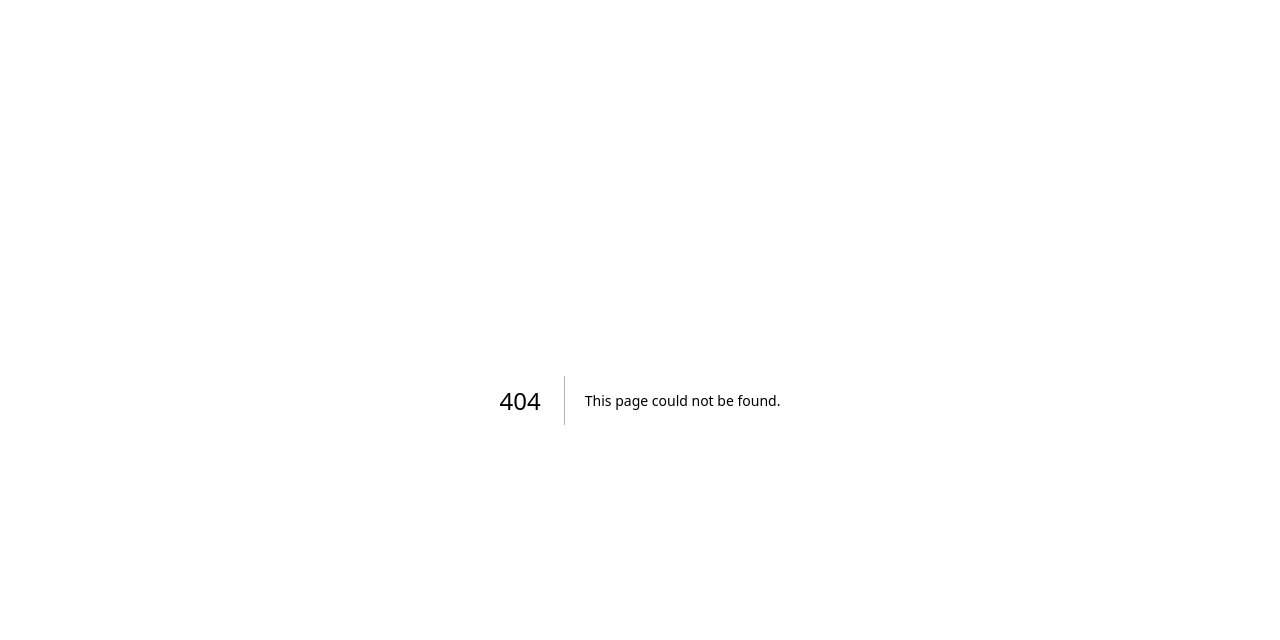
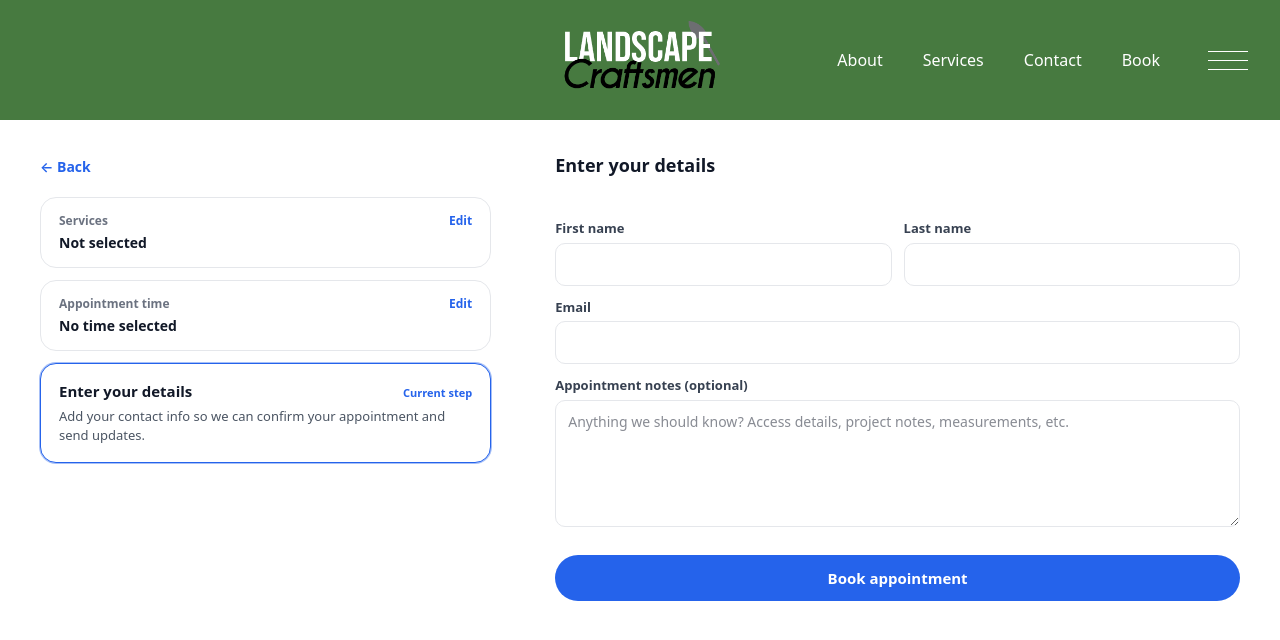
Before and after one commit to Syntactix31/capstone-proj, a Next.js app: page /book/details in a window 1280 px wide. Before the commit this address had no page. Shown: the top 640 px of the page. Built offline with nearby package versions, Linux system fonts and the light colour scheme.

Commit message:
Front end done booking navigation done

```diff
--- /dev/null
+++ b/src/app/book/details/page.js
@@ -0,0 +1,212 @@
+"use client";
+
+import { useState, useMemo } from "react";
+import { useSearchParams, useRouter } from "next/navigation";
+import NavBar from "../../components/Navbar.js";
+
+const SERVICE_OPTIONS = [
+  { id: "fence", name: "Fence Installation", duration: "1–2 days" },
+  { id: "deck-railing", name: "Deck & Railing", duration: "3–5 days" },
+  { id: "pergola", name: "Pergola", duration: "1–3 days" },
+  { id: "sod", name: "Sod Installation", duration: "1 day" },
+  { id: "trees-shrubs", name: "Trees & Shrubs", duration: "2–6 hrs" },
+];
+
+export default function DetailsPage() {
+  const router = useRouter();
+  const searchParams = useSearchParams();
+
+  const serviceId = searchParams.get("service");
+  const day = searchParams.get("day");
+  const time = searchParams.get("time");
+
+  const selectedService = useMemo(
+    () => SERVICE_OPTIONS.find((s) => s.id === serviceId) || null,
+    [serviceId]
+  );
+
+  const [form, setForm] = useState({
+    firstName: "",
+    lastName: "",
+    email: "",
+    notes: "",
+  });
+
+  const update = (key) => (e) =>
+    setForm((prev) => ({ ...prev, [key]: e.target.value }));
+
+  const handleSubmit = (e) => {
+    e.preventDefault();
+
+    if (!form.firstName || !form.email) {
+      alert("Please enter at least your first name and email.");
+      return;
+    }
+
+    /*TEMPORARY PLACEHOLDER UNTIL WE GET DATABASE ACCESS OR CALENDAR INTEGRATIONS*/
+    console.log("BOOK APPOINTMENT:", {
+      serviceId,
+      day,
+      time,
+      ...form,
+    });
+
+    alert("Appointment request submitted! (Check console for payload.)");
+  };
+
+  return (
+    <div>
+        <header>
+            < NavBar />
+        </header>
+        <div className="booking-page">
+          <main className="booking-layout">
+        {/* LEFT COLUMN – summary cards */}
+        <section className="booking-left">
+          <button
+            type="button"
+            className="back-button"
+            onClick={() => router.back()}
+          >
+            ← Back
+          </button>
+
+          {/* Service summary */}
+          <div className="summary-card">
+            <div className="summary-card-header">
+              <div>
+                <div className="summary-card-label">Services</div>
+                <div className="summary-card-title">
+                  {selectedService ? selectedService.name : "Not selected"}
+                </div>
+                {selectedService && (
+                  <div className="summary-card-sub">
+                    {selectedService.duration}
+                  </div>
+                )}
+              </div>
+              <button
+                type="button"
+                className="summary-card-edit"
+                onClick={() => router.push("/book")}
+              >
+                Edit
+              </button>
+            </div>
+          </div>
+
+          {/* Appointment time summary */}
+          <div className="summary-card">
+            <div className="summary-card-header">
+              <div>
+                <div className="summary-card-label">Appointment time</div>
+                <div className="summary-card-title">
+                {/*TEMPORARY PLACEHOLDER ,, need to change for when we get calendar integration*/}
+                  {day && time
+                    ? `Oct ${day}, at ${time}`
+                    : "No time selected"
+                  }
+                </div>
+              </div>
+              <button
+                type="button"
+                className="summary-card-edit"
+                onClick={() =>
+                  router.push(
+                    `/book/time?service=${encodeURIComponent(serviceId || "")}`
+                  )
+                }
+              >
+                Edit
+              </button>
+            </div>
+          </div>
+
+          {/* step */}
+          <div className="step-card step-card--active">
+            <div className="step-card-header">
+              <h2 className="step-card-title">Enter your details</h2>
+              <span className="step-card-status">Current step</span>
+            </div>
+            <p className="step-card-text">
+              Add your contact info so we can confirm your appointment and send
+              updates.
+            </p>
+          </div>
+        </section>
+
+        {/* RIGHT COLUMN – contact form */}
+        <section className="booking-right">
+          <h1 className="details-title">Enter your details</h1>
+
+          <form className="details-form" onSubmit={handleSubmit}>
+            {/* Name row */}
+            <div className="details-row">
+              <div className="details-field">
+                <label className="details-label" htmlFor="firstName">
+                  First name
+                </label>
+                <input
+                  id="firstName"
+                  type="text"
+                  className="details-input"
+                  value={form.firstName}
+                  onChange={update("firstName")}
+                  required
+                />
+              </div>
+
+              <div className="details-field">
+                <label className="details-label" htmlFor="lastName">
+                  Last name
+                </label>
+                <input
+                  id="lastName"
+                  type="text"
+                  className="details-input"
+                  value={form.lastName}
+                  onChange={update("lastName")}
+                />
+              </div>
+            </div>
+
+            {/* Email */}
+            <div className="details-field">
+              <label className="details-label" htmlFor="email">
+                Email
+              </label>
+              <input
+                id="email"
+                type="email"
+                className="details-input"
+                value={form.email}
+                onChange={update("email")}
+                required
+              />
+            </div>
+
+            {/* Notes */}
+            <div className="details-field">
+              <label className="details-label" htmlFor="notes">
+                Appointment notes (optional)
+              </label>
+              <textarea
+                id="notes"
+                className="details-textarea"
+                rows={5}
+                value={form.notes}
+                onChange={update("notes")}
+                placeholder="Anything we should know? Access details, project notes, measurements, etc."
+              />
+            </div>
+
+            <button type="submit" className="details-submit">
+              Book appointment
+            </button>
+          </form>
+        </section>
+      </main>
+    </div>
+    </div>
+  );
+}
--- a/src/app/book/time/page.js
+++ b/src/app/book/time/page.js
@@ -1,7 +1,6 @@
 "use client";
 
 import { useState, useMemo } from "react";
-// For App Router:
 import { useSearchParams, useRouter } from "next/navigation";
 import NavBar from "../../components/Navbar";
 
@@ -51,23 +50,15 @@ const TIME_SLOTS = [
 ];
 
 export default function BookPage() {
-  // For App Router:
   const searchParams = useSearchParams();
   const serviceId = searchParams.get("service");
   const router = useRouter();
-
-  // If you're using the pages router instead, use this:
-  // const router = useRouter();
-  // const serviceId = router.query.service;
-
   const selectedService = useMemo(
     () => SERVICE_OPTIONS.find((s) => s.id === serviceId) || null,
     [serviceId]
   );
 
-  // Simple "fake month": 30 days
     const days = Array.from({ length: 30 }, (_, i) => i + 1);
-
     const [selectedDay, setSelectedDay] = useState(null);
     const [selectedTime, setSelectedTime] = useState(null);
 
@@ -79,17 +70,12 @@ export default function BookPage() {
         return;
     }
 
-    // Later: push to details page or send to backend
-    console.log("Booking selection:", {
-      serviceId,
-      day: selectedDay,
-      time: selectedTime,
-    });
-
-    alert(
-      `Selected:\nService: ${
-        selectedService ? selectedService.name : serviceId
-      }\nDay: ${selectedDay}\nTime: ${selectedTime}`
+    router.push(
+        `/book/details?service=${encodeURIComponent(
+        serviceId || ""
+        )}&day=${encodeURIComponent(selectedDay)}&time=${encodeURIComponent(
+        selectedTime
+        )}`
     );
     };
 
--- a/src/app/globals.css
+++ b/src/app/globals.css
@@ -997,6 +997,139 @@ body {
   }
 }
 
+/* --------- Details / contact form page --------- */
+
+.details-title {
+  margin: 0 0 16px 0;
+  font-size: 18px;
+  font-weight: 700;
+}
+
+.details-form {
+  display: flex;
+  flex-direction: column;
+  gap: 12px;
+}
+
+.details-row {
+  display: flex;
+  gap: 12px;
+}
+
+.details-field {
+  flex: 1;
+  display: flex;
+  flex-direction: column;
+}
+
+.details-label {
+  font-size: 13px;
+  font-weight: 600;
+  margin-bottom: 4px;
+  color: #374151;
+}
+
+.details-input {
+  border-radius: 10px;
+  border: 1px solid #e5e7eb;
+  padding: 10px 12px;
+  font-size: 14px;
+  outline: none;
+}
+
+.details-input:focus,
+.details-textarea:focus {
+  border-color: #2563eb;
+  box-shadow: 0 0 0 1px rgba(37, 99, 235, 0.3);
+}
+
+.details-textarea {
+  border-radius: 10px;
+  border: 1px solid #e5e7eb;
+  padding: 10px 12px;
+  font-size: 14px;
+  resize: vertical;
+  min-height: 120px;
+  outline: none;
+}
+
+.details-submit {
+  margin-top: 16px;
+  width: 100%;
+  border-radius: 999px;
+  border: none;
+  padding: 12px 16px;
+  font-size: 15px;
+  font-weight: 600;
+  cursor: pointer;
+  background-color: #2563eb;
+  color: #ffffff;
+  transition: background-color 0.15s ease, transform 0.1s ease;
+}
+
+.details-submit:hover {
+  background-color: #1d4ed8;
+  transform: translateY(-1px);
+}
+
+.summary-card {
+  border-radius: 16px;
+  border: 1px solid #e5e7eb;
+  background-color: #ffffff;
+  padding: 14px 18px;
+  margin-bottom: 12px;
+}
+
+.summary-card-header {
+  display: flex;
+  justify-content: space-between;
+  align-items: flex-start;
+}
+
+.summary-card-label {
+  font-size: 12px;
+  font-weight: 600;
+  color: #6b7280;
+  margin-bottom: 2px;
+}
+
+.summary-card-title {
+  font-size: 14px;
+  font-weight: 600;
+  margin: 0;
+}
+
+.summary-card-sub {
+  margin-top: 2px;
+  font-size: 13px;
+  color: #6b7280;
+}
+
+.summary-card-edit {
+  border: none;
+  background: none;
+  font-size: 12px;
+  font-weight: 600;
+  color: #2563eb;
+  cursor: pointer;
+}
+
+.summary-card-edit:disabled {
+  color: #9ca3af;
+  cursor: default;
+}
+
+@media (max-width: 900px) {
+  .details-row {
+    flex-direction: column;
+  }
+
+  .details-submit {
+    margin-top: 12px;
+  }
+}
+
+
 
 
 /* FML TS TOOK TOO LONG */
```
Lines whose indentation alone changed are shown as unchanged.
